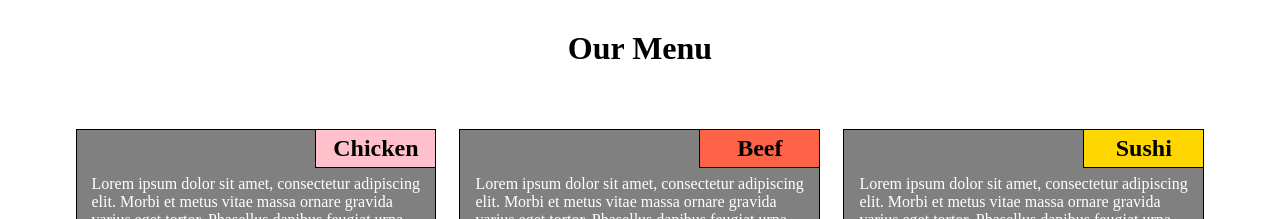
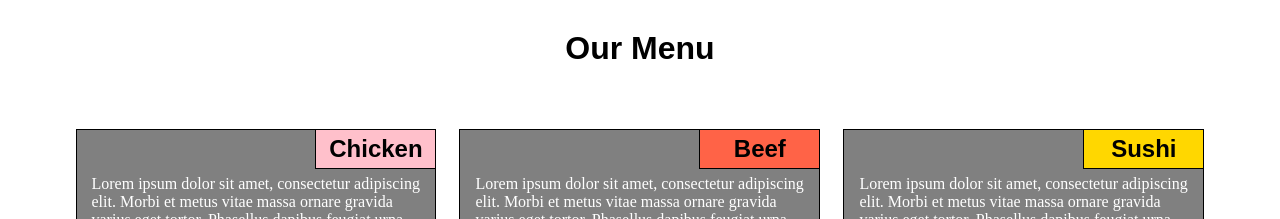
Before and after one commit to TPSoren/Coursera-WebDev-Test, a plain HTML site: page module2-solution/index.html in a window 1280 px wide. Shown: the top 219 px of the page. Drawn offline with Linux system fonts and the light colour scheme.

Commit message:
Update style.css

```diff
--- a/module2-solution/css/style.css
+++ b/module2-solution/css/style.css
@@ -8,6 +8,7 @@
 	margin: 0 auto;
 }
 h1 {
+	font-family: Arial, Helvetica, sans-serif;
 	text-align: center;
 	padding-top: 30px;
 	padding-bottom: 50px;
@@ -18,6 +19,7 @@
 	position: relative;
 }
 h2 {
+	font-family: Arial, Helvetica, sans-serif;
 	border: 1px solid #000000;
 	border-top: 0;
 	border-right: 0;
```
